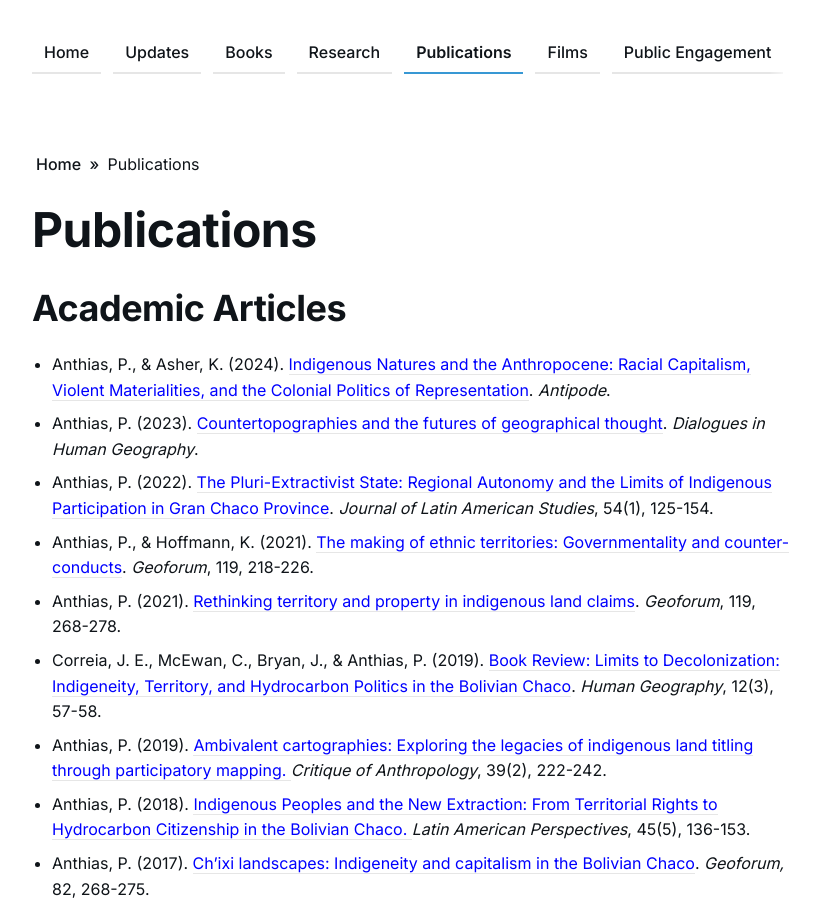
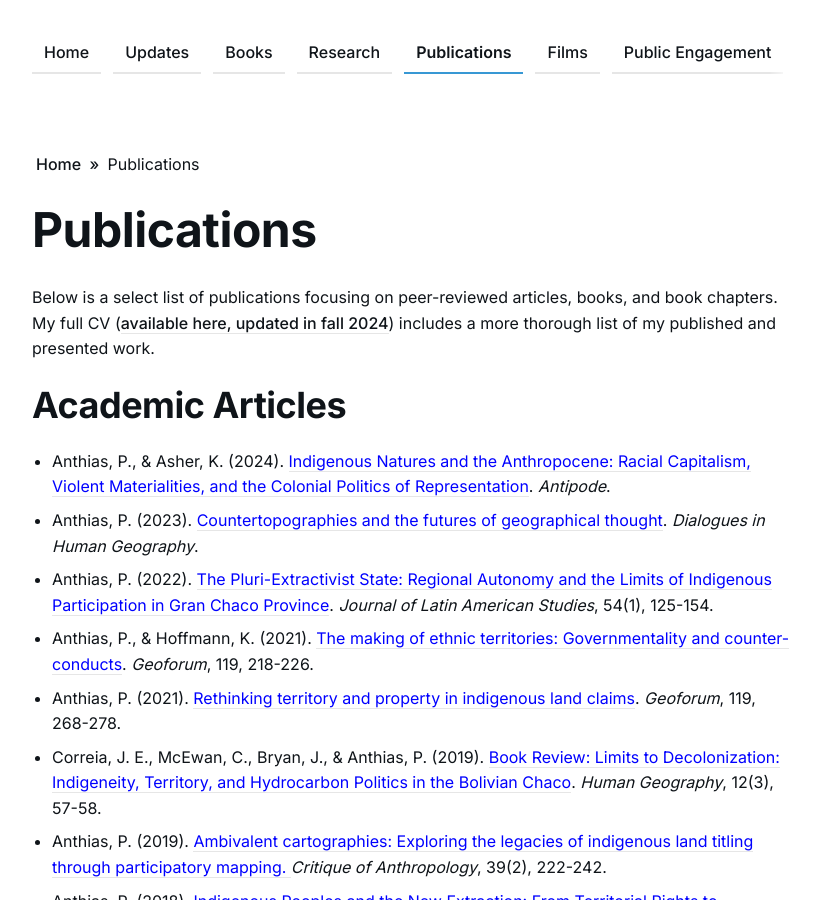
Before and after one commit to RelevantResearch/penelopeanthias, a Jekyll site: the page built from _pages/publications.md, in a window 1280 px wide and 900 px high. Shown: the whole window, without its empty margins (228-1048 px from the left). Built offline with Jekyll 4.4.1, drawn with Linux system fonts in a browser that asks for light colours.

Commit message:
Update publications.md

```diff
--- a/_pages/publications.md
+++ b/_pages/publications.md
@@ -5,6 +5,8 @@ permalink: /publications/
 image:
 page_cover:
 ---
+
+Below is a select list of publications focusing on peer-reviewed articles, books, and book chapters. My full CV ([available here, updated in fall 2024](put link to CV here)) includes a more thorough list of my published and presented work.
 
 # Academic Articles
 
```
